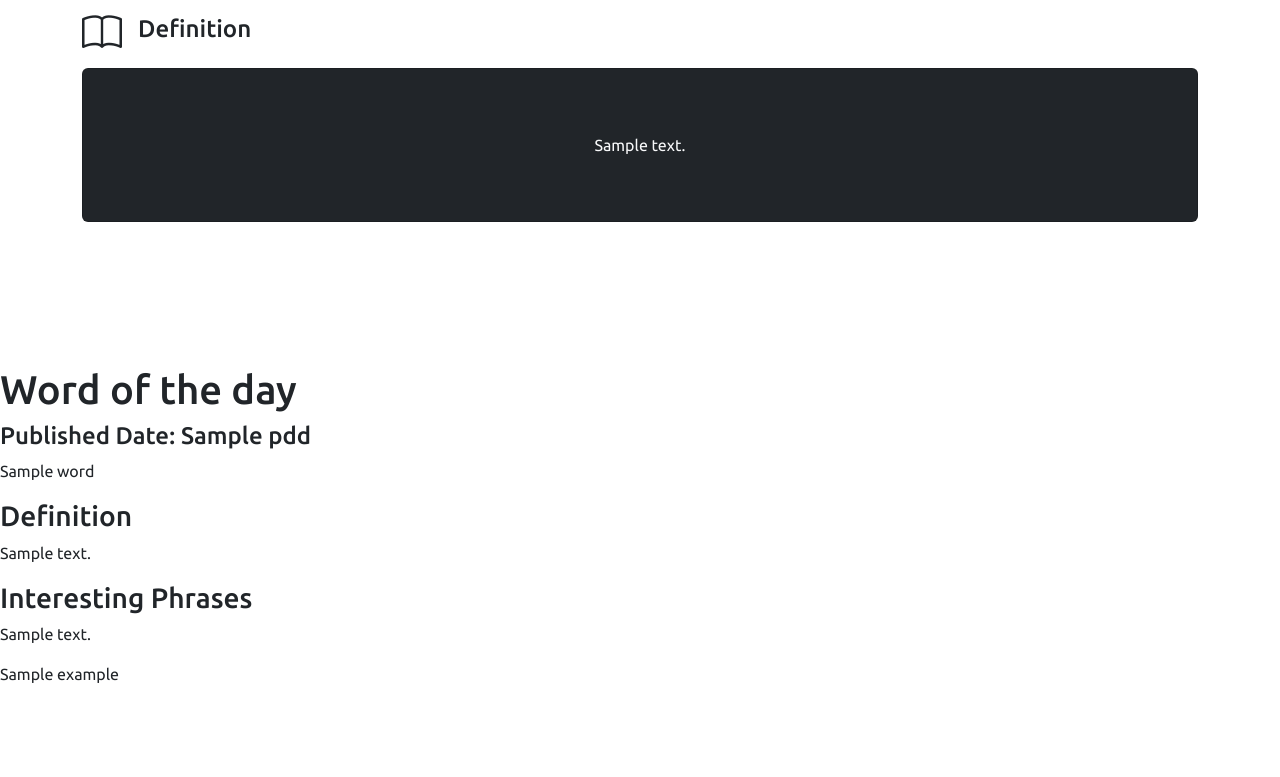
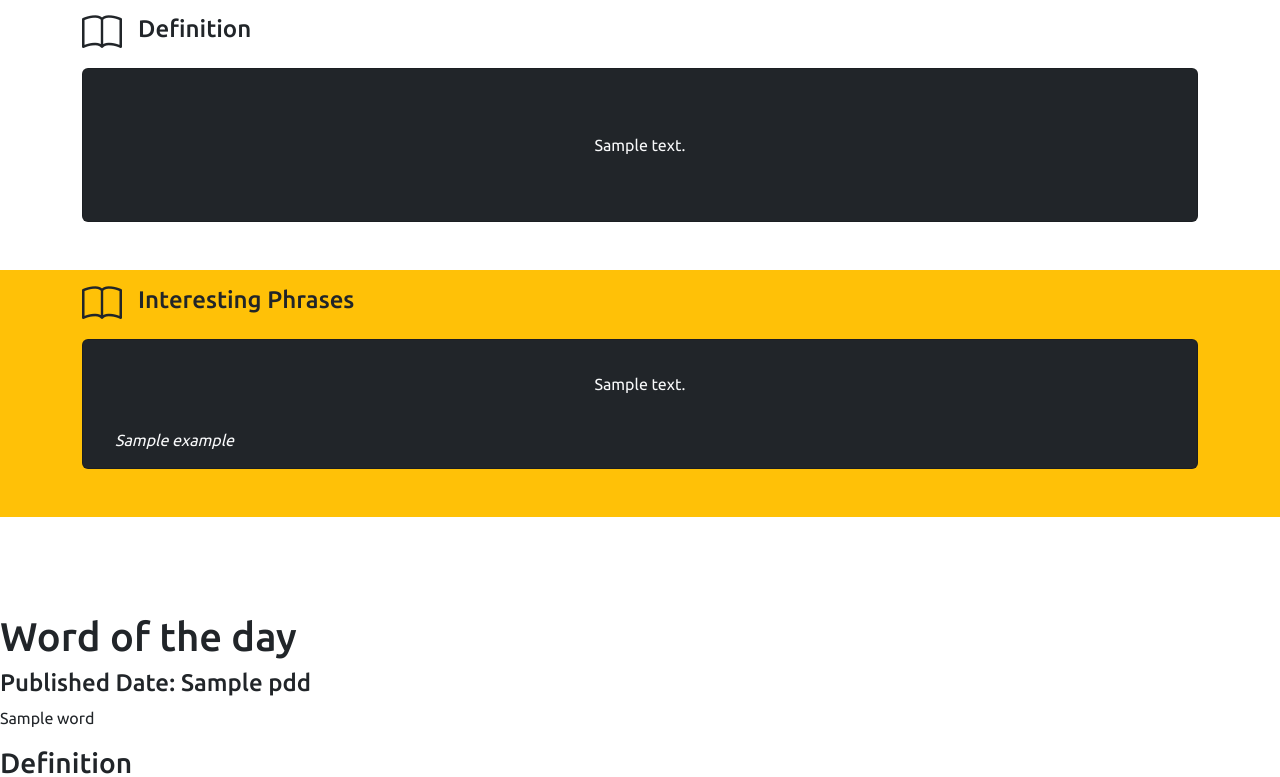
Before and after one commit to Alexanthe/language_project, a Flask app: page / in a window 1280 px wide. Shown: the part 295-1072 px from the top of the page. Before the commit the page ends 978 px from the top, so only its background shows below. Run offline with Flask 3, Linux system fonts and the light colour scheme; a database or web service that is not in the repository returns one stand-in record (values such as "Sample title"); data that the repository does not hold is empty.

Commit message:
Added in interesting phrases

```diff
--- a/templates/index.html
+++ b/templates/index.html
@@ -32,6 +32,31 @@
     </div>
 </section>
 
+<section id="phrases" class="bg-warning text-dark">
+    <div class="container">
+        <div class="d-flex align-items-center">
+            <div class="h1 m-0"><i class="bi bi-book"></i></div>
+            <h4 class="p-3">Interesting Phrases</h4>
+        </div>
+        <div class="row">
+            <div class="col">
+                {% for example in examplehtml %}
+                <div class="card bg-dark text-light mb-5">
+                    <div class="card-body">
+                        <p class="card-text text-center p-3">{{example["text"]}}
+                        </p>
+                        <p class="card-text px-3"><em>{{example["title"]}}</em></p>
+                    </div>
+                </div>
+                {% endfor %}
+            </div>
+        </div>
+    </div>
+
+
+
+</section>
+
 <section id="about" class="p-5">
 
 </section>
```
